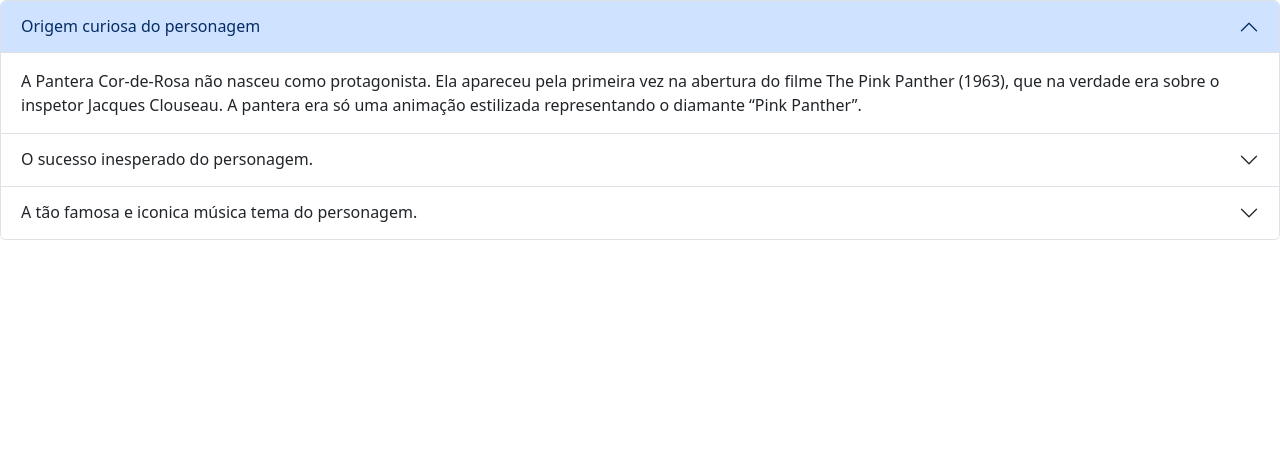
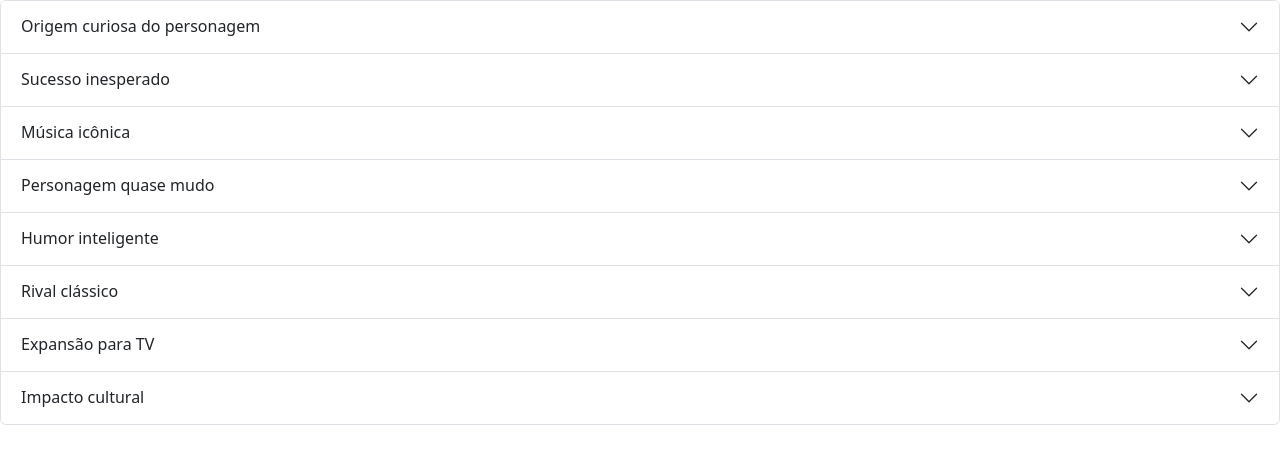
Before and after one commit to NiniveSC/forum-personagem, a plain HTML site: page public/historia.html in a window 1280 px wide. Drawn offline with nearby package versions, Linux system fonts and the light colour scheme.

Commit message:
add: adicionei todos os topicos da historia que eu queria

```diff
--- a/public/historia.html
+++ b/public/historia.html
@@ -3,52 +3,143 @@
 <head>
     <meta charset="UTF-8">
     <meta name="viewport" content="width=device-width, initial-scale=1.0">
-    <title>História Pantera Cor-de-Rosa</title>
+    <title>Document</title>
     <link href="https://cdn.jsdelivr.net/npm/bootstrap@5.3.8/dist/css/bootstrap.min.css" rel="stylesheet"
         integrity="sha384-sRIl4kxILFvY47J16cr9ZwB07vP4J8+LH7qKQnuqkuIAvNWLzeN8tE5YBujZqJLB" crossorigin="anonymous">
 </head>
 
 <body>
-  <div class="accordion" id="accordionExample">
+  <div class="accordion" id="accordionPantera">
+
+  <!-- 1 -->
   <div class="accordion-item">
     <h2 class="accordion-header">
-      <button class="accordion-button" type="button" data-bs-toggle="collapse" data-bs-target="#collapseOne" aria-expanded="true" aria-controls="collapseOne">
+      <button class="accordion-button collapsed" type="button"
+        data-bs-toggle="collapse"
+        data-bs-target="#item1">
         Origem curiosa do personagem
       </button>
     </h2>
-    <div id="collapseOne" class="accordion-collapse collapse show" data-bs-parent="#accordionExample">
+    <div id="item1" class="accordion-collapse collapse" data-bs-parent="#accordionPantera">
       <div class="accordion-body">
-        A Pantera Cor-de-Rosa não nasceu como protagonista. Ela apareceu pela primeira vez na abertura do filme The Pink Panther (1963), que na verdade era sobre o inspetor Jacques Clouseau. A pantera era só uma animação estilizada representando o diamante “Pink Panther”.
+        A Pantera Cor-de-Rosa não nasceu como protagonista. Ela apareceu pela primeira vez na abertura do filme The Pink Panther (1963), que na verdade era sobre o inspetor Jacques Clouseau.
       </div>
     </div>
   </div>
+
+  <!-- 2 -->
   <div class="accordion-item">
     <h2 class="accordion-header">
-      <button class="accordion-button collapsed" type="button" data-bs-toggle="collapse" data-bs-target="#collapseTwo" aria-expanded="false" aria-controls="collapseTwo">
-        O sucesso inesperado do personagem.
+      <button class="accordion-button collapsed" type="button"
+        data-bs-toggle="collapse"
+        data-bs-target="#item2">
+        Sucesso inesperado
       </button>
     </h2>
-    <div id="collapseTwo" class="accordion-collapse collapse" data-bs-parent="#accordionExample">
+    <div id="item2" class="accordion-collapse collapse" data-bs-parent="#accordionPantera">
       <div class="accordion-body">
-        Os curtas animados produzidos pelo estúdio DePatie-Freleng Enterprises tornaram o personagem um sucesso inesperado, de forma que o personagem virasse protagonista de diversas obras do estúdio.
+        O público gostou tanto da animação que a Pantera ganhou vida própria e virou protagonista de vários curtas animados.
       </div>
     </div>
   </div>
+
+  <!-- 3 -->
   <div class="accordion-item">
     <h2 class="accordion-header">
-      <button class="accordion-button collapsed" type="button" data-bs-toggle="collapse" data-bs-target="#collapseThree" aria-expanded="false" aria-controls="collapseThree">
-       A tão famosa e iconica música tema do personagem.
+      <button class="accordion-button collapsed" type="button"
+        data-bs-toggle="collapse"
+        data-bs-target="#item3">
+        Música icônica
       </button>
     </h2>
-    <div id="collapseThree" class="accordion-collapse collapse" data-bs-parent="#accordionExample">
+    <div id="item3" class="accordion-collapse collapse" data-bs-parent="#accordionPantera">
       <div class="accordion-body">
-        O tema musical da pantera, composto por Henry Mancini, é um dos mais reconhecidos da história do cinema. Aquela música “misteriosa” virou praticamente a identidade do personagem.
+        O tema musical da Pantera, composto por Henry Mancini, é um dos mais famosos da história do cinema e virou a identidade do personagem.
       </div>
     </div>
   </div>
+
+  <!-- 4 -->
+  <div class="accordion-item">
+    <h2 class="accordion-header">
+      <button class="accordion-button collapsed" type="button"
+        data-bs-toggle="collapse"
+        data-bs-target="#item4">
+        Personagem quase mudo
+      </button>
+    </h2>
+    <div id="item4" class="accordion-collapse collapse" data-bs-parent="#accordionPantera">
+      <div class="accordion-body">
+        A Pantera quase não fala. O humor é baseado em expressões, movimentos e situações engraçadas.
+      </div>
+    </div>
+  </div>
+
+  <!-- 5 -->
+  <div class="accordion-item">
+    <h2 class="accordion-header">
+      <button class="accordion-button collapsed" type="button"
+        data-bs-toggle="collapse"
+        data-bs-target="#item5">
+        Humor inteligente
+      </button>
+    </h2>
+    <div id="item5" class="accordion-collapse collapse" data-bs-parent="#accordionPantera">
+      <div class="accordion-body">
+        Os episódios mostram situações do cotidiano com soluções criativas, irônicas e às vezes absurdas, agradando adultos e crianças.
+      </div>
+    </div>
+  </div>
+
+  <!-- 6 -->
+  <div class="accordion-item">
+    <h2 class="accordion-header">
+      <button class="accordion-button collapsed" type="button"
+        data-bs-toggle="collapse"
+        data-bs-target="#item6">
+        Rival clássico
+      </button>
+    </h2>
+    <div id="item6" class="accordion-collapse collapse" data-bs-parent="#accordionPantera">
+      <div class="accordion-body">
+        A Pantera frequentemente interage com um personagem conhecido como “homenzinho branco”, criando situações de conflito e humor.
+      </div>
+    </div>
+  </div>
+
+  <!-- 7 -->
+  <div class="accordion-item">
+    <h2 class="accordion-header">
+      <button class="accordion-button collapsed" type="button"
+        data-bs-toggle="collapse"
+        data-bs-target="#item7">
+        Expansão para TV
+      </button>
+    </h2>
+    <div id="item7" class="accordion-collapse collapse" data-bs-parent="#accordionPantera">
+      <div class="accordion-body">
+        Após o sucesso no cinema, a Pantera ganhou séries de televisão, consolidando sua popularidade mundial.
+      </div>
+    </div>
+  </div>
+
+  <!-- 8 -->
+  <div class="accordion-item">
+    <h2 class="accordion-header">
+      <button class="accordion-button collapsed" type="button"
+        data-bs-toggle="collapse"
+        data-bs-target="#item8">
+        Impacto cultural
+      </button>
+    </h2>
+    <div id="item8" class="accordion-collapse collapse" data-bs-parent="#accordionPantera">
+      <div class="accordion-body">
+        A Pantera Cor-de-Rosa se tornou um ícone global, aparecendo em produtos, comerciais e influenciando outros personagens.
+      </div>
+    </div>
+  </div>
+
 </div>
-
-
 
 
 
```
